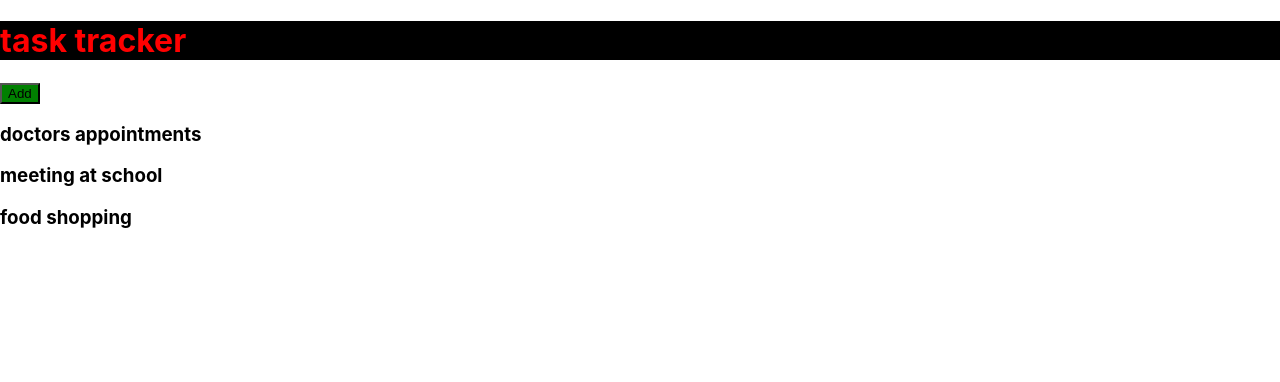
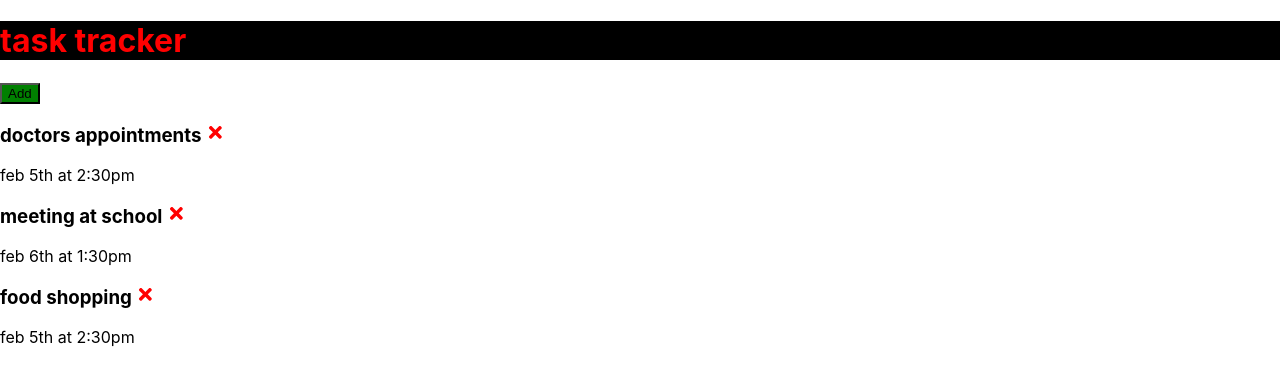
Before and after one commit to jerry117/react-task, a React (Create React App) app: page / in a window 1280 px wide. Shown: the top 382 px of the page. Built offline with nearby package versions, Linux system fonts and the light colour scheme; the HTML template or start-up script is replaced by a standard one.

Commit message:
引入icons

```diff
--- a/package.json
+++ b/package.json
@@ -8,6 +8,7 @@
     "@testing-library/user-event": "^13.5.0",
     "react": "^18.1.0",
     "react-dom": "^18.1.0",
+    "react-icons": "^4.3.1",
     "react-scripts": "5.0.1",
     "web-vitals": "^2.1.4"
   },
--- a/src/App.js
+++ b/src/App.js
@@ -22,7 +22,7 @@
 // }
 
 const App = () => {
-  const [tasks, setTasks] = useState([
+  const [tasks] = useState([
     {
         id: 1,
         text:'doctors appointments',
--- /dev/null
+++ b/src/components/Task.js
@@ -0,0 +1,11 @@
+
+import {FaTimes} from 'react-icons/fa'
+
+export const Task = ({task}) => {
+  return (
+    <div className="task">
+        <h3>{task.text}  <FaTimes style={{color: 'red', cursor:'pointer'}}/></h3>
+        <p>{task.days}</p>
+    </div>
+  )
+}
--- a/src/components/Tasks.js
+++ b/src/components/Tasks.js
@@ -1,10 +1,11 @@
+import {Task} from './Task';
 
 export const Tasks = ({tasks}) => {
 
   return (
 
     <>
-    {tasks.map((task) =>(<h3 key={task.id} >{task.text}</h3>))}
+    {tasks.map((task) =>(<Task key={task.id} task={task} />))}
     </>
   )
 }
```
Also changed, not shown: 1 other file (tests, documents, lock files or other folders).
